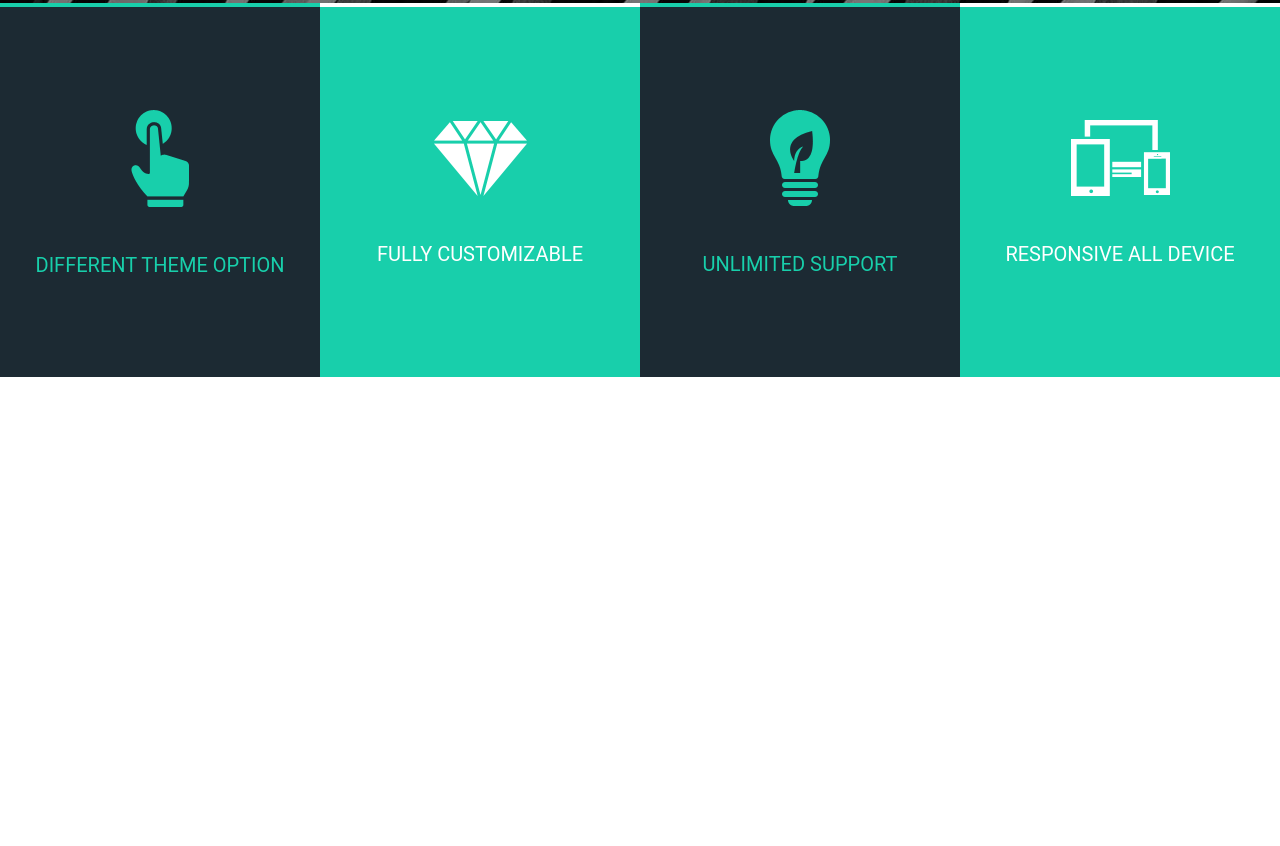
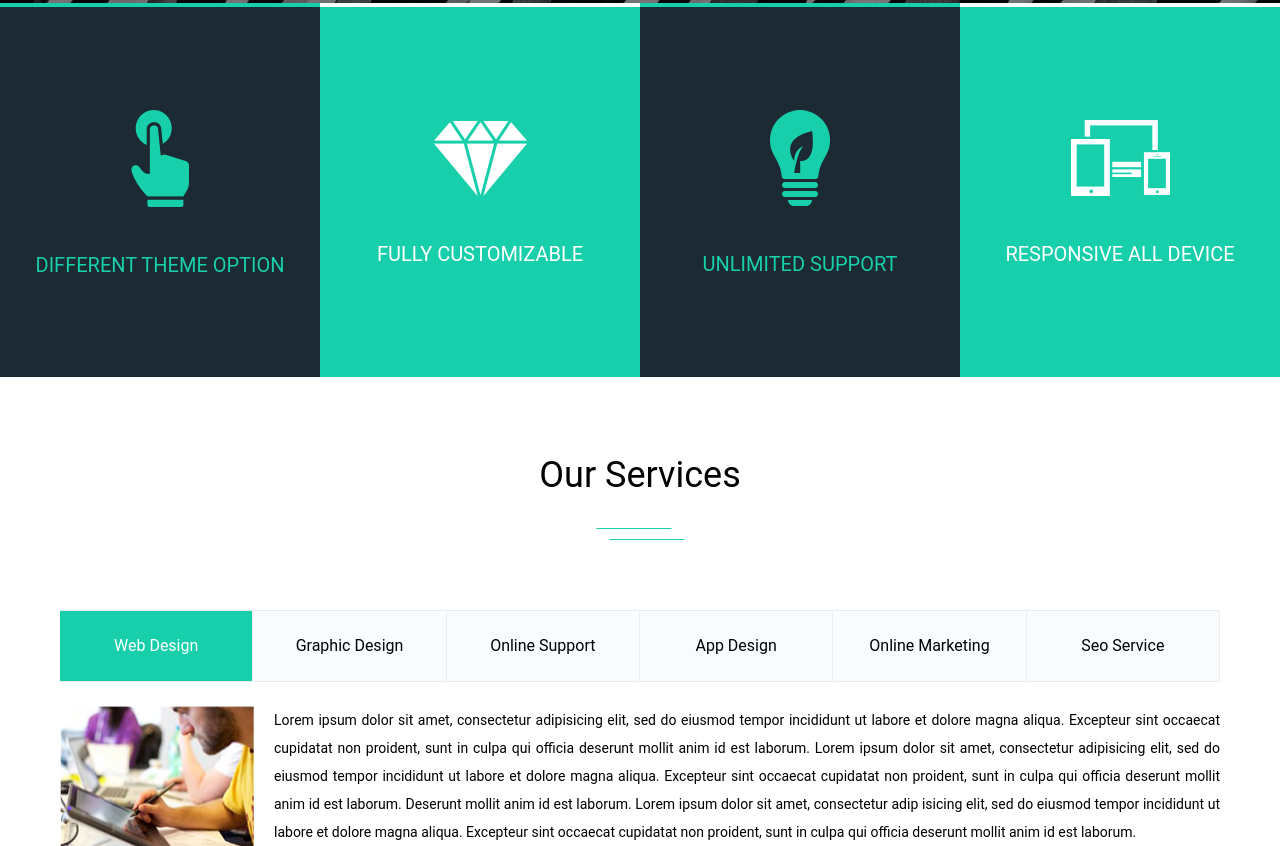
Before and after one commit to KananValizada/StepProject_Ham_IbaTech, a plain HTML site: page index.html in a window 1280 px wide. Shown: the part 1012-1858 px from the top of the page. Before the commit the page ends 1389 px from the top, so only its background shows below. Drawn offline with Linux system fonts and the light colour scheme.

Commit message:
Js added

```diff
--- a/css/style.css
+++ b/css/style.css
@@ -115,3 +115,67 @@ margin-bottom: 45px;
     text-transform: uppercase;
     font-size: 20px
 }
+.header-text {
+    text-align: center
+}
+.header-text-title {
+    font-size: 36px;
+    margin-top: 80px;
+
+}
+.header-text-title::after {
+    margin: 0 auto;
+    margin-top: 35px;
+    content: " ";
+    display: block;
+    width: 75px;
+    height: 10px;
+    transform: skew(50deg,0);
+    border-top:1px solid #18cfab;
+    border-bottom:1px solid #18cfab;
+}
+.design-options  {
+    display: flex;
+    margin-top: 70px;
+    margin-bottom: 24px;
+      background-color: #f8fcfe;
+}
+.design-toogle{
+    background-color: #18cfab;
+    color:white
+}
+.design-options li {
+    display: flex;
+    align-items: center;
+    justify-content: center;
+    width: 100%;
+    height: 70px;
+    border:1px solid #ebecec;
+
+    position: relative;
+    cursor: pointer;
+    border-left: none
+}
+/* .design-options li::after {
+    content: url(../images/Rectangle\ 60@1X.png);
+    position: absolute;
+    visibility: hidden;
+    bottom:-12px
+
+} */
+
+
+.design-options li:hover {
+    background-color: #18cfab;
+    color:white
+}
+.design-text {
+    display: flex;
+
+}
+.design-text p {
+    text-align: justify;
+    margin-left: 20px;
+    font-size: 14px;
+    line-height: 2
+}
--- a/index.html
+++ b/index.html
@@ -43,7 +43,7 @@
         </div>
         <div class="row ">
             <div class="container creative">
-                <div class="header-text">
+                <div class="creative-header">
                     <h4>The Ham is
                         <span class="green-text">Wordpress theme</span>
                     </h4>
@@ -65,7 +65,7 @@
             </div>
             <div class="option-item background-green border-top-white">
                 <img src="images/Options/Forma 1@1X (1).png" alt="">
-                <p class="color-white" >fully customizable</p>
+                <p class="color-white">fully customizable</p>
             </div>
             <div class="option-item background-dark-blue border-top-green">
                 <img src="images/Options/Forma 1@1X (2).png" alt="">
@@ -78,6 +78,38 @@
 
         </div>
     </section>
+    <section>
+        <div class="row">
+            <div class="container services">
+                <div class="header-text">
+                    <p class="header-text-title">Our Services</p>
+                </div>
+            </div>
+        </div>
+        <div class="row">
+            <div class="container">
+                    <ul id="design-options" class="design-options">
+                        <li class="design-toogle">Web Design</li>
+                        <li>Graphic Design</li>
+                        <li>Online Support</li>
+                        <li>App Design</li>
+                        <li>Online Marketing</li>
+                        <li>Seo Service</li>
+                    </ul>
+                <div class="design-text">
+                    <img src="images/Layer 9@1X.png" alt="">
+                    <p>Lorem ipsum dolor sit amet, consectetur adipisicing elit, sed do eiusmod tempor incididunt ut labore
+                        et dolore magna aliqua. Excepteur sint occaecat cupidatat non proident, sunt in culpa qui officia
+                        deserunt mollit anim id est laborum. Lorem ipsum dolor sit amet, consectetur adipisicing elit, sed
+                        do eiusmod tempor incididunt ut labore et dolore magna aliqua. Excepteur sint occaecat cupidatat
+                        non proident, sunt in culpa qui officia deserunt mollit anim id est laborum. Deserunt mollit anim
+                        id est laborum. Lorem ipsum dolor sit amet, consectetur adip isicing elit, sed do eiusmod tempor
+                        incididunt ut labore et dolore magna aliqua. Excepteur sint occaecat cupidatat non proident, sunt
+                        in culpa qui officia deserunt mollit anim id est laborum.</p>
+                </div>
+            </div>
+        </div>
+    </section>
     <script src="js/script.js"></script>
 </body>
 
--- a/js/script.js
+++ b/js/script.js
@@ -0,0 +1,22 @@
+let design =document.getElementById("design-options")
+design.addEventListener("click",changeText)
+let triangle = document.createElement("div")
+let li=document.querySelectorAll(".design-options>li")
+console.log(li)
+triangle.style.cssText=" position:absolute ; bottom:-9px;background-color width: 0; height: 0; border-style: solid; border-width: 10px 10px 0 10px;border-color: #18cfab transparent transparent transparent;"
+
+function changeText(event){
+     for(a of li){
+      a.className=""
+  }
+  if(event.target.className!=="design-toogle"){
+       event.target.className="design-toogle"
+       event.target.append(triangle)
+  }else{
+    event.target.className=""
+  }
+
+
+
+
+}
```
Also changed, not shown: images/Layer 9@1X.png (added), images/Rectangle 60@1X.png (added).
